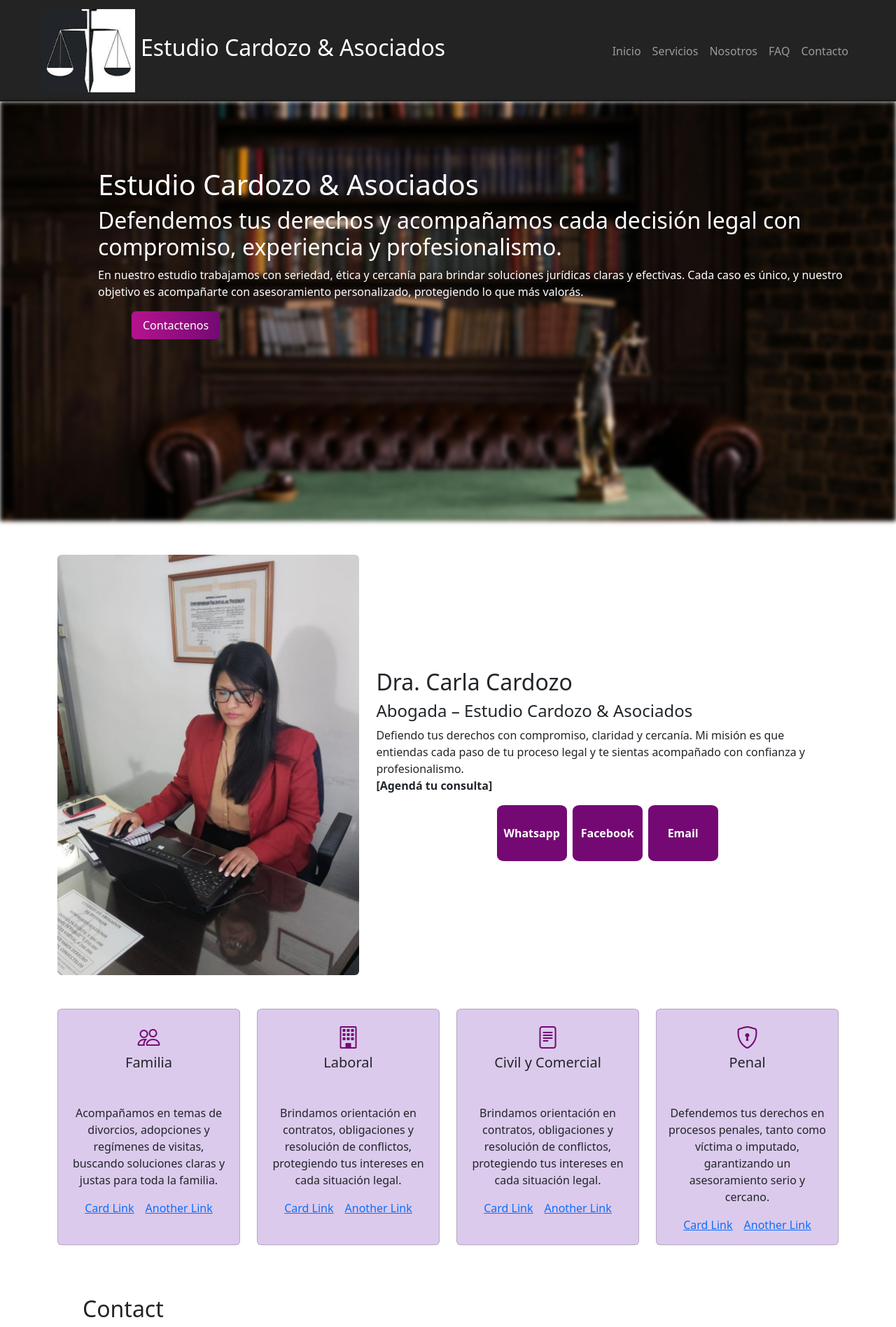
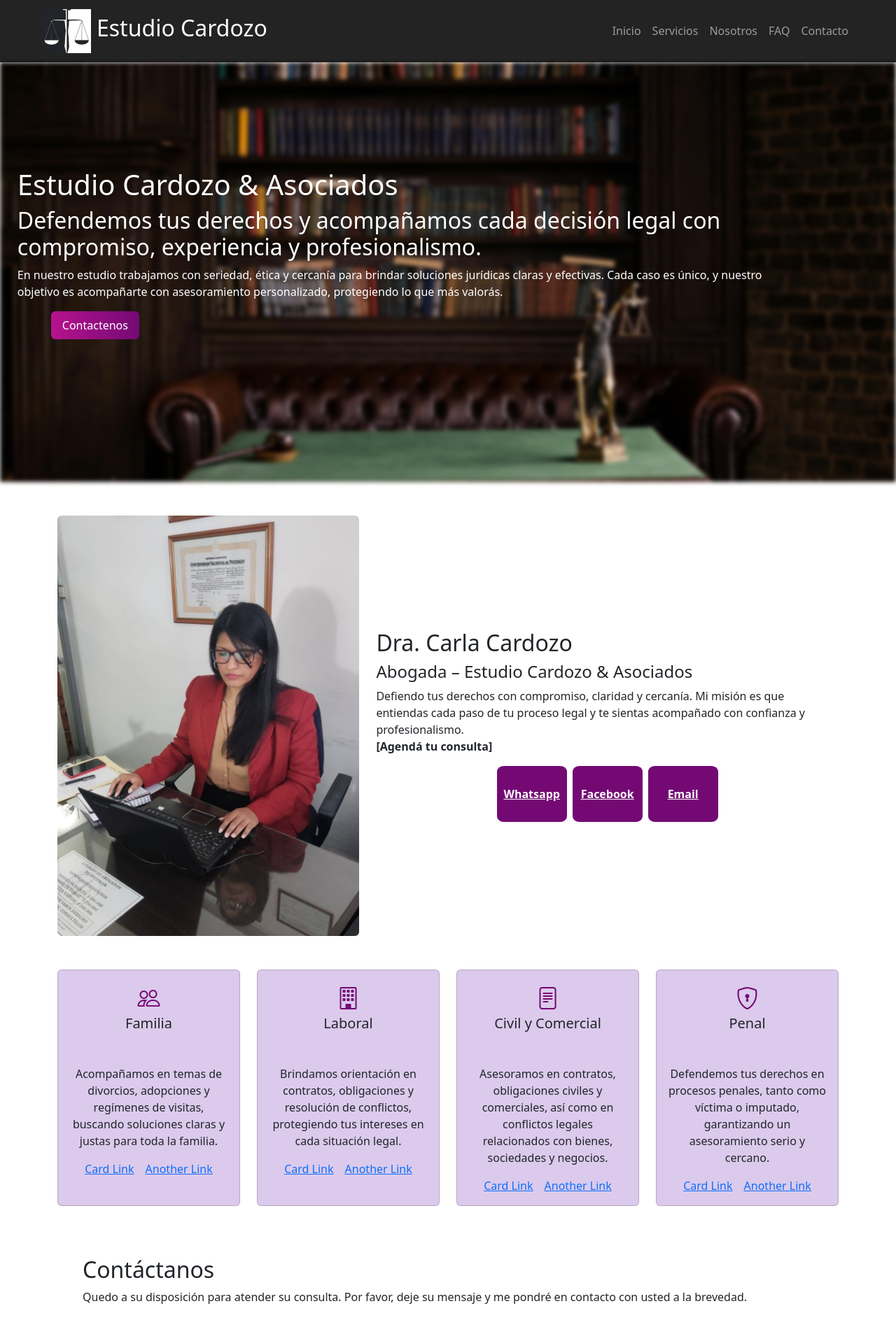
Before and after one commit to AdrianKarma/Estudio-Cardozo, a React (Vite) app: page / in a window 1280 px wide. Shown: the top 1897 px of the page at 70% size. Built offline with nearby package versions, Linux system fonts and the light colour scheme.

Commit message:
arreglo scroll horizontal

```diff
--- a/src/App.css
+++ b/src/App.css
@@ -13,8 +13,7 @@
 
 }
 body, html {
-  margin: 0;
-  padding: 0;
+
 }
 
 .social{
@@ -111,7 +110,7 @@ body, html {
 .TextoFondoAbogada{
   position: absolute;   /* Para superponer encima de la imagen */
   top: 30vh;             /* Centra vertical */
-  left: 10%;            /* Centra horizontal */
+  left: 1%;            /* Centra horizontal */
 
   color: rgb(255, 255, 255);         /* Color del texto */
 
@@ -121,4 +120,16 @@ body, html {
 
 .navbarCustom{
   background-color: rgba(12, 12, 12, 0.9)!important ;
+
 }
+
+.navbarCustom .collapsing {
+  transition: height 0.5s ease !important;
+}
+
+.navbarCustom .collapse {
+  transition: height 0.8s ease !important;
+}
+.logoNavbar{
+  width: 70px;
+}
--- a/src/Components/Common/Menu.jsx
+++ b/src/Components/Common/Menu.jsx
@@ -16,9 +16,9 @@ const Menu = () => {
     src={logo}
     alt="Logo Estudio Cardozo"
 
-    className="d-inline-block align-top me-2"
+    className="d-inline-block align-top me-2 logoNavbar"
   />
-  <h2>Estudio Cardozo & Asociados</h2>
+  <h2>Estudio Cardozo</h2>
 </Navbar.Brand>
         <Navbar.Toggle aria-controls="basic-navbar-nav" />
         <Navbar.Collapse id="basic-navbar-nav">
--- a/src/Components/Pages/Abogada.jsx
+++ b/src/Components/Pages/Abogada.jsx
@@ -23,11 +23,32 @@ const Abogada = () => {
                 </p>
 
                 {/* Botones de contacto pegados abajo */}
-                <div className='contactoCards d-flex gap-2 mt-auto'>
-                    <div className='CardContacto'>Whatsapp</div>
-                    <div className='CardContacto'>Facebook</div>
-                    <div className='CardContacto'>Email</div>
-                </div>
+               <div className='contactoCards d-flex gap-2 mt-auto'>
+  <a
+    href="https://wa.me/5493816585961"
+    target="_blank"
+    rel="noopener noreferrer"
+    className="CardContacto"
+  >
+    Whatsapp
+  </a>
+
+  <a
+    href="https://www.facebook.com/Abogada.Carla.Cardozo"
+    target="_blank"
+    rel="noopener noreferrer"
+    className="CardContacto"
+  >
+    Facebook
+  </a>
+
+  <a
+    href="mailto:carla.nazarena.cardozo@gmail.com"
+    className="CardContacto"
+  >
+    Email
+  </a>
+</div>
             </div>
         </Container>
     );
--- a/src/Components/Pages/Areas.jsx
+++ b/src/Components/Pages/Areas.jsx
@@ -42,7 +42,7 @@ const Areas = () => {
               <Card.Title className='mb-5'>Civil y Comercial</Card.Title>
 
               <Card.Text>
-               Brindamos orientación en contratos, obligaciones y resolución de conflictos, protegiendo tus intereses en cada situación legal.
+              Asesoramos en contratos, obligaciones civiles y comerciales, así como en conflictos legales relacionados con bienes, sociedades y negocios.
               </Card.Text>
               <Card.Link href="#">Card Link</Card.Link>
               <Card.Link href="#">Another Link</Card.Link>
--- a/src/Components/Pages/ContactMe.jsx
+++ b/src/Components/Pages/ContactMe.jsx
@@ -53,10 +53,11 @@ const ContactMe = () => {
     <Container className="p-5 containerContact mb-5 regularTextContact" id="ContactMe">
       <Row className="justify-content-left mb-3">
         <Col xs={12}>
-          <h2 className="TitleContact">Contact</h2>
-          <p className="subTitleContact">
-            I’d love to hear from you! Please leave me a message, <br /> and I’ll get back to you as soon as I can.
-          </p>
+          <h2 className="TitleContact">Contáctanos</h2>
+       <p className="subTitleContact">
+  Quedo a su disposición para atender su consulta. Por favor, deje su mensaje y me pondré en contacto con usted a la brevedad.
+</p>
+
         </Col>
       </Row>
 
@@ -67,7 +68,7 @@ const ContactMe = () => {
               <Form.Control
                 as="textarea"
                 rows={8}
-                placeholder="Let me know how I can help with your financial goals..."
+                placeholder="Cuéntenos cómo podemos asistirle con su caso o consulta legal..."
                 className="mb-3 rounded-0 textBox"
                 name="message"
                 value={formData.message}
```
